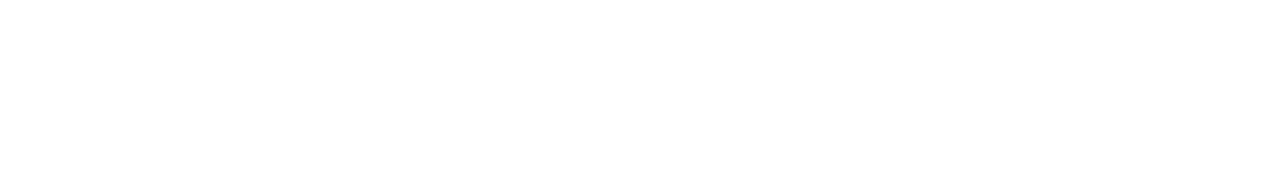
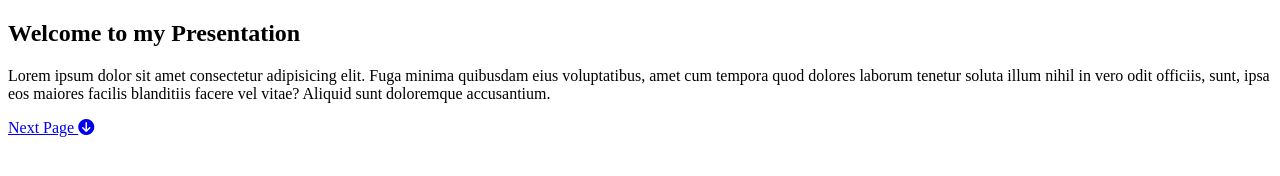
Before and after one commit to Alexbcampbell/Presentation-Website, a plain HTML site: page index.html in a window 1280 px wide. Drawn offline with Linux system fonts and the light colour scheme.

Commit message:
linked font awesome cdn

```diff
--- a/index.html
+++ b/index.html
@@ -4,10 +4,20 @@
   <meta charset="UTF-8">
   <meta http-equiv="X-UA-Compatible" content="IE=edge">
   <meta name="viewport" content="width=device-width, initial-scale=1.0">
+  <link rel="stylesheet" href="https://cdnjs.cloudflare.com/ajax/libs/font-awesome/6.1.2/css/all.min.css" integrity="sha512-1sCRPdkRXhBV2PBLUdRb4tMg1w2YPf37qatUFeS7zlBy7jJI8Lf4VHwWfZZfpXtYSLy85pkm9GaYVYMfw5BC1A==" crossorigin="anonymous" referrerpolicy="no-referrer" />
   <link rel="stylesheet" href="style.css">
   <title>Presentation</title>
 </head>
 <body>
-
+  <!-- Page 1(Intro) -->
+  <section id="page-1" class="page">
+    <h1>Welcome to my Presentation</h1>
+    <p>Lorem ipsum dolor sit amet consectetur adipisicing elit. Fuga minima quibusdam eius voluptatibus, amet cum tempora quod dolores laborum tenetur soluta illum nihil in vero odit officiis, sunt, ipsa eos maiores facilis blanditiis facere vel vitae? Aliquid sunt doloremque accusantium.</p>
+    <div>
+      <a href="#page-2" class="btn">
+        Next Page <i class="fas fa-arrow-circle-down"></i>
+      </a>
+    </div>
+  </section>
 </body>
 </html>
```
